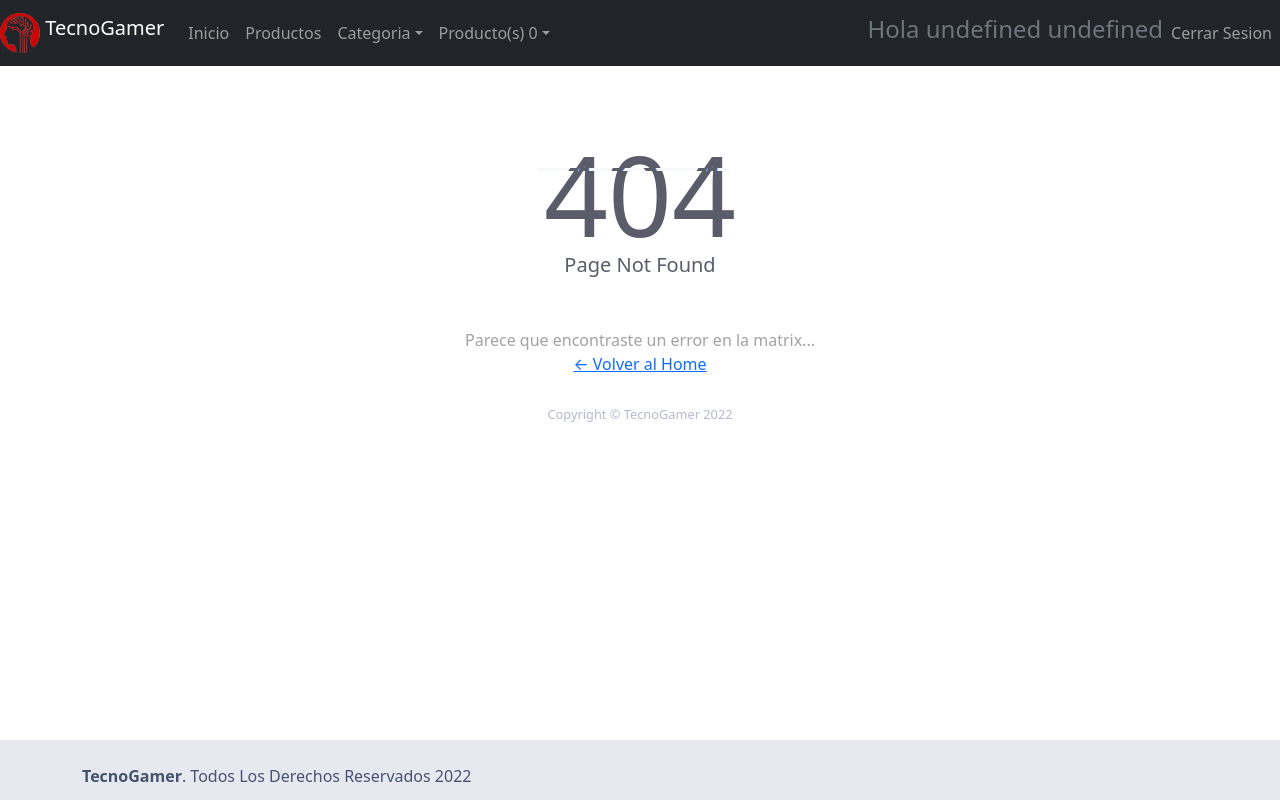
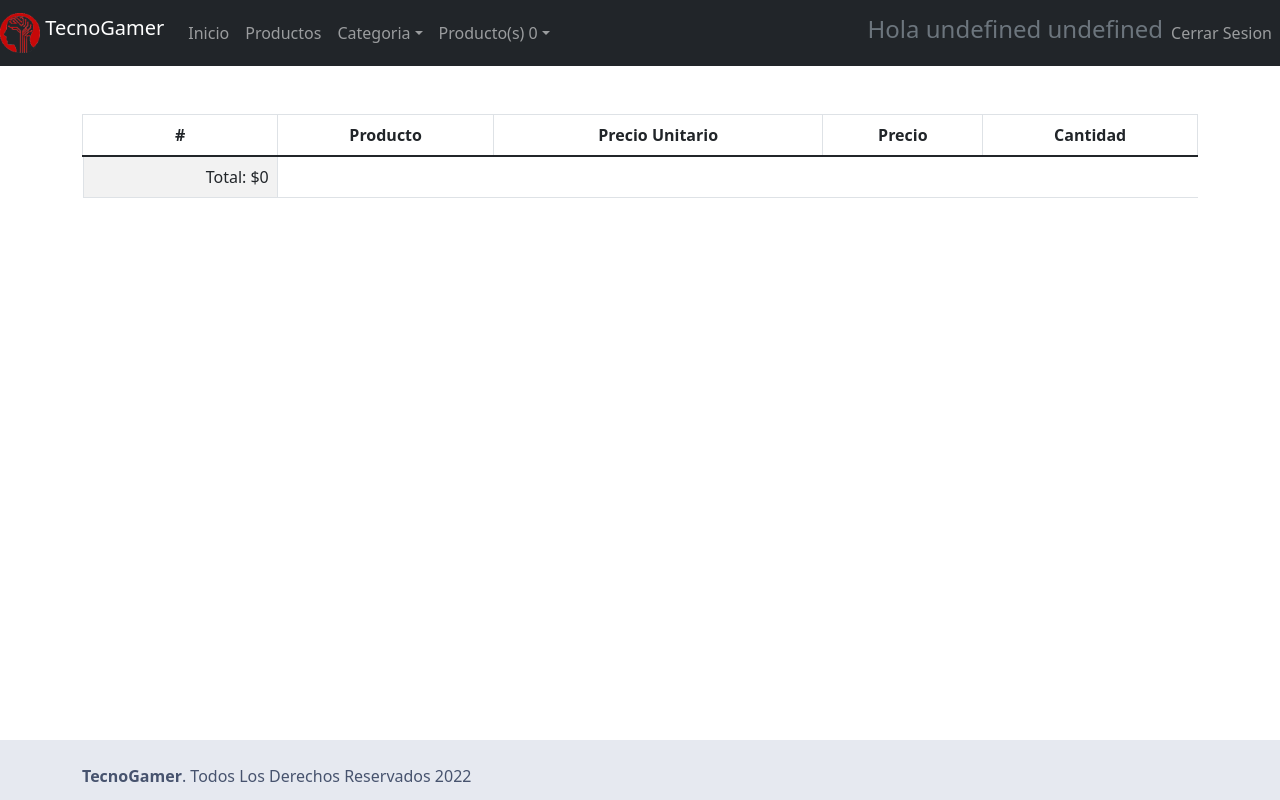
Before and after one commit to Hesllar/tecnogamer-cliente, a React (Vite) app: page /payCart in a window 1280 px wide. Built offline with nearby package versions, Linux system fonts and the light colour scheme; sample sign-in values are in the browser's storage.

Commit message:
Avance cart

```diff
--- a/src/components/cart/ListCart.jsx
+++ b/src/components/cart/ListCart.jsx
@@ -1,25 +1,38 @@
-import { useContext } from 'react';
-import { NavLink, Link } from 'react-router-dom';
+import { useContext, useState } from 'react';
+import { NavLink, Link, useNavigate } from 'react-router-dom';
 import { ProductContext } from '../../context/ProductContext';
 import { NavDropdown, Button } from 'react-bootstrap';
 import { routes } from '../../routes/config-route';
+import { UserContext } from '../../context/UserContext';
+import { ModalCart } from './ModalCart';
+import { useModal } from '../../hooks/useModal';
 
 
 
 export const ListCart = () => {
+
+    const [isOpen, open, close] = useModal();
+
+    const navigate = useNavigate();
+
+    const { user } = useContext(UserContext);
 
     const { products, setProducts } = useContext(ProductContext);
 
     const calTotal = () => {
         let sum = 0;
         let total = 0;
+        let cantidad = 0;
         for (const p of products) {
+            cantidad += p.cant;
             sum = p.cant * parseInt(p.precio)
             total += sum;
         }
 
-        return total;
+        return { total, cantidad };
     }
+
+    const { total, cantidad } = calTotal();
 
     const handleDelete = (idProduct) => {
 
@@ -30,13 +43,17 @@ export const ListCart = () => {
         localStorage.setItem('products', JSON.stringify(upProduct));
     }
 
+    const canPay = () => {
+        (user.logged) ? navigate(routes.payCart) : open();
+    }
 
 
     return (
+        <>
             <NavDropdown
                 id="nav-dropdown-dark-example"
                 menuVariant="dark"
-            title={`Producto(s) ${products.length}`}>
+                title={`Producto(s) ${cantidad}`}>
                 {
                     products.map(product => {
 
@@ -49,14 +66,21 @@ export const ListCart = () => {
 
                 }
                 <span>
-                Total: ${calTotal()}
+                    Total: ${total}
                     {(products.length > 0)
-                    ? <Button as={NavLink} to={routes.home} type="Button" className=" btn btn-primary mt-2">Comprar</Button>
+                        ? <Button type="Button" className=" btn btn-primary mt-2" onClick={canPay}>Comprar</Button>
                         : ''}
                 </span>
 
 
 
             </NavDropdown>
+
+            {
+                (isOpen)
+                    ? <ModalCart isOpen={isOpen} close={close} />
+                    : ''
+            }
+        </>
     )
 }
--- /dev/null
+++ b/src/components/cart/ModalCart.jsx
@@ -0,0 +1,23 @@
+
+import { Modal, Alert, Button } from 'react-bootstrap'
+import { NavLink } from 'react-router-dom'
+import { routes } from '../../routes/config-route'
+
+export const ModalCart = ({ isOpen, close }) => {
+    return (
+        <Modal show={isOpen} onHide={close}>
+            <Modal.Header >
+                <Modal.Title>Proceso de compra</Modal.Title>
+            </Modal.Header>
+            <Modal.Body>
+                <Alert variant="info">
+                    Para realizar la compra, primero debe iniciar sesión
+                </Alert>
+            </Modal.Body>
+            <Modal.Footer>
+                <Button variant="secondary" as={NavLink} to={routes.login} onClick={close} >Iniciar sesión</Button>
+                <Button variant="danger" onClick={close} >Cancelar</Button>
+            </Modal.Footer>
+        </Modal>
+    )
+}
--- a/src/components/product/EditProduct.jsx
+++ b/src/components/product/EditProduct.jsx
@@ -7,7 +7,7 @@ import { MarkList } from './MarkList';
 import { fileBase64, httpRequest, toast } from '../../helpers';
 
 export const EditProduct = ({ isOpen, close, value, mark, category, setIsUpdate }) => {
-
+    console.log(value)
     const { onInputChange, formState, onResetForm } = useForm({
         nombreProducto: value.nombreProducto,
         stock: value.stock,
@@ -15,7 +15,7 @@ export const EditProduct = ({ isOpen, close, value, mark, category, setIsUpdate
         descripcion: value.descripcion,
         categoriaId: value.categoriaId[0]._id,
         marcaId: value.marcaId[0]._id,
-        img: value.img
+        img: value.img64
     });
 
     const img = useRef();
@@ -29,6 +29,10 @@ export const EditProduct = ({ isOpen, close, value, mark, category, setIsUpdate
     const handleUpdate = async (e) => {
         try {
             e.preventDefault();
+
+            formState.extension = value.extension;
+
+            if (img.current.files[0]) {
 
                 const img64 = await fileBase64(img.current.files[0]);
 
@@ -47,6 +51,7 @@ export const EditProduct = ({ isOpen, close, value, mark, category, setIsUpdate
                 formState.img = Data.bas64;
 
                 formState.extension = Data.extension;
+            }
 
             const resp = await httpRequest(`${import.meta.env.VITE_URL_UPDATE_PRODUCT}${value._id}`, 'UPDATE', formState);
 
@@ -160,7 +165,7 @@ export const EditProduct = ({ isOpen, close, value, mark, category, setIsUpdate
                                 <Form.Control
                                     type='file'
                                     onChange={onInputChange}
-                                    name="img"
+                                    name="img64"
                                     ref={img}
                                 />
                             </Col>
--- /dev/null
+++ b/src/helpers/formatCLP.js
@@ -0,0 +1,8 @@
+
+
+
+
+
+export const numberFormat = (valor) => {
+    return new Intl.NumberFormat('es-CL', { currency: 'CLP', style: 'currency' }).format(valor);
+}
--- a/src/helpers/httpRequest.js
+++ b/src/helpers/httpRequest.js
@@ -1,6 +1,6 @@
 import axios from 'axios';
 
-export const httpRequest = async(url = '',accion = 'GET', body = {}) => {
+export const httpRequest = async (url = '', accion = 'GET', body = {}) => {
     try {
         switch (accion) {
             case 'GET':
@@ -9,15 +9,15 @@ export const httpRequest = async(url = '',accion = 'GET', body = {}) => {
 
             case 'CREATE':
 
-                return await axios.post(url,body,{headers:{'x-access-token':'TOKEN','Content-Type': 'application/json'}});
+                return await axios.post(url, body, { headers: { 'x-access-token': 'TOKEN', 'Content-Type': 'application/json' } });
 
             case 'UPDATE':
 
-                return await axios.put(url,body,{headers:{'x-access-token':'TOKEN','Content-Type': 'application/json','Accept': 'multipart/form-data'}});
+                return await axios.put(url, body, { headers: { 'x-access-token': 'TOKEN', 'Content-Type': 'application/json' } });
 
             case 'DELETE':
 
-                return await axios.delete(url,{headers:{'x-access-token':'TOKEN'}});
+                return await axios.delete(url, { headers: { 'x-access-token': 'TOKEN' } });
 
             default:
 
--- a/src/helpers/index.js
+++ b/src/helpers/index.js
@@ -1,3 +1,4 @@
 export * from './httpRequest';
 export * from './toast';
 export * from './fileBase64';
+export * from './formatCLP';
--- /dev/null
+++ b/src/page/cart/PayCart.jsx
@@ -0,0 +1,108 @@
+import { useEffect } from 'react';
+import { useContext } from 'react';
+import { Row, Container, Col, Table, Button } from 'react-bootstrap'
+import { useNavigate } from 'react-router-dom';
+import { ProductContext } from '../../context/ProductContext';
+import { UserContext } from '../../context/UserContext';
+import { numberFormat } from '../../helpers';
+
+export const PayCart = () => {
+
+    const navigate = useNavigate();
+
+    const { user } = useContext(UserContext);
+
+    const { products, setProducts } = useContext(ProductContext);
+
+    const calTotal = () => {
+        let sum = 0;
+        let total = 0;
+        for (const p of products) {
+            sum = p.cant * parseInt(p.precio)
+            total += sum;
+        }
+
+        return total;
+    }
+
+    const hadleAdd = (idProduct) => {
+
+        const newData = products.map(p => {
+
+            if (p._id === idProduct) {
+                p.cant += 1;
+            }
+
+            return p;
+
+        });
+
+        localStorage.setItem('products', JSON.stringify(newData));
+
+        return setProducts(newData);
+    }
+
+    const handleDelete = (idProduct) => {
+
+        const newData = products.map(p => {
+            if (p._id === idProduct) {
+                p.cant -= 1
+            }
+            return p;
+
+        });
+
+        const newData2 = newData.filter(p2 => p2.cant > 0);
+
+        localStorage.setItem('products', JSON.stringify(newData2));
+        return setProducts(newData2);
+    }
+
+    useEffect(() => {
+        if (!user.logged) navigate('/')
+    }, [user.logged])
+
+
+    return (
+        <Container className='mt-5'>
+            <Row>
+                <Col>
+                    <Table striped bordered hover>
+                        <thead>
+                            <tr className='text-center'>
+                                <th >#</th>
+                                <th>Producto</th>
+                                <th>Precio Unitario</th>
+                                <th>Precio</th>
+                                <th>Cantidad</th>
+                            </tr>
+                        </thead>
+                        <tbody>
+                            {(products.length > 0)
+                                ? products.map((prod, i) => (
+                                    <tr key={prod._id}>
+                                        <td>{i + 1}</td>
+                                        <td>{prod.nombreProducto}</td>
+                                        <td>{numberFormat(prod.precio)}</td>
+                                        <td>{numberFormat(parseInt(prod.cant) * parseInt(prod.precio))}</td>
+                                        <td className='d-flex justify-content-between'><Button className='btn btn-primary' onClick={() => handleDelete(prod._id)}>-</Button> {prod.cant}<Button className='btn btn-primary' onClick={() => hadleAdd(prod._id)}>+</Button> </td>
+                                    </tr>
+                                ))
+                                : ''
+                            }
+                            <tr><td className='d-flex justify-content-end'>Total: {numberFormat(calTotal())} </td></tr>
+                        </tbody>
+                    </Table>
+                </Col>
+            </Row>
+            <Row>
+                <Col className='d-flex justify-content-end'>
+                    {
+                        (products.length > 0) && <Button className='btn btn-success'>Comprar</Button>
+                    }
+
+                </Col>
+            </Row>
+        </Container>
+    )
+}
--- a/src/page/product/Products.jsx
+++ b/src/page/product/Products.jsx
@@ -4,14 +4,9 @@ import { useGetProducts } from '../../hooks/useGetProducts';
 import { routes } from '../../routes/config-route';
 import { useContext, useEffect } from 'react';
 import { ProductContext } from '../../context/ProductContext';
-
-const numberFormat = (valor) =>
-    new Intl.NumberFormat('es-CL', { currency: 'CLP', style: 'currency' }).format(valor);
+import { numberFormat } from '../../helpers'
 
 export const Products = () => {
-
-
-
 
     const { products, setProducts } = useContext(ProductContext);
 
--- a/src/routes/AppRouter.jsx
+++ b/src/routes/AppRouter.jsx
@@ -20,6 +20,7 @@ import { PublicRoute } from './PublicRoute';
 import { PrivateRoute } from './PrivateRoute';
 import { UserAdminSetting } from '../page/administrador/userSetting/UserAdminSetting';
 import { ProductProvider } from '../context/ProductProvider';
+import { PayCart } from '../page/cart/PayCart';
 
 export const AppRouter = () => {
   return (
@@ -47,6 +48,9 @@ export const AppRouter = () => {
                 {/* Rutas usuario */}
                 <Route path={routes.login} element={<LoginPage />} />
                 <Route path={routes.register} element={<RegisterPage />} />
+
+                {/* Rutas carrito */}
+                <Route path={routes.payCart} element={<PayCart />} />
 
                 {/* Ventana de errores  */}
                 <Route exact path="/*" element={<NotFoundPages />} />
--- a/src/routes/config-route.js
+++ b/src/routes/config-route.js
@@ -10,5 +10,6 @@ export const routes = {
     register: '/register',
     addCategory: '/addCategory',
     addMark: '/addMark',
-    userAdmin: '/userAdmin'
+    userAdmin: '/userAdmin',
+    payCart: '/payCart'
 }
```
Lines whose indentation alone changed are shown as unchanged.
